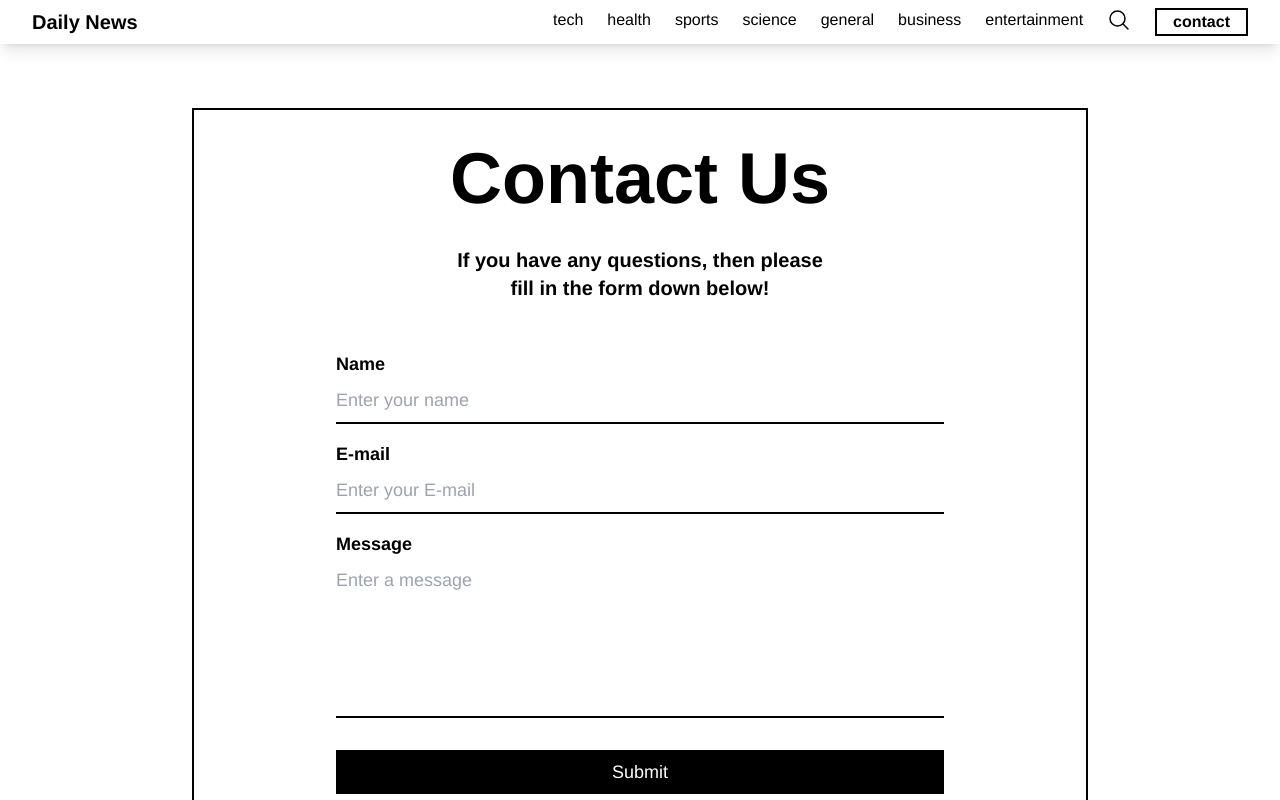
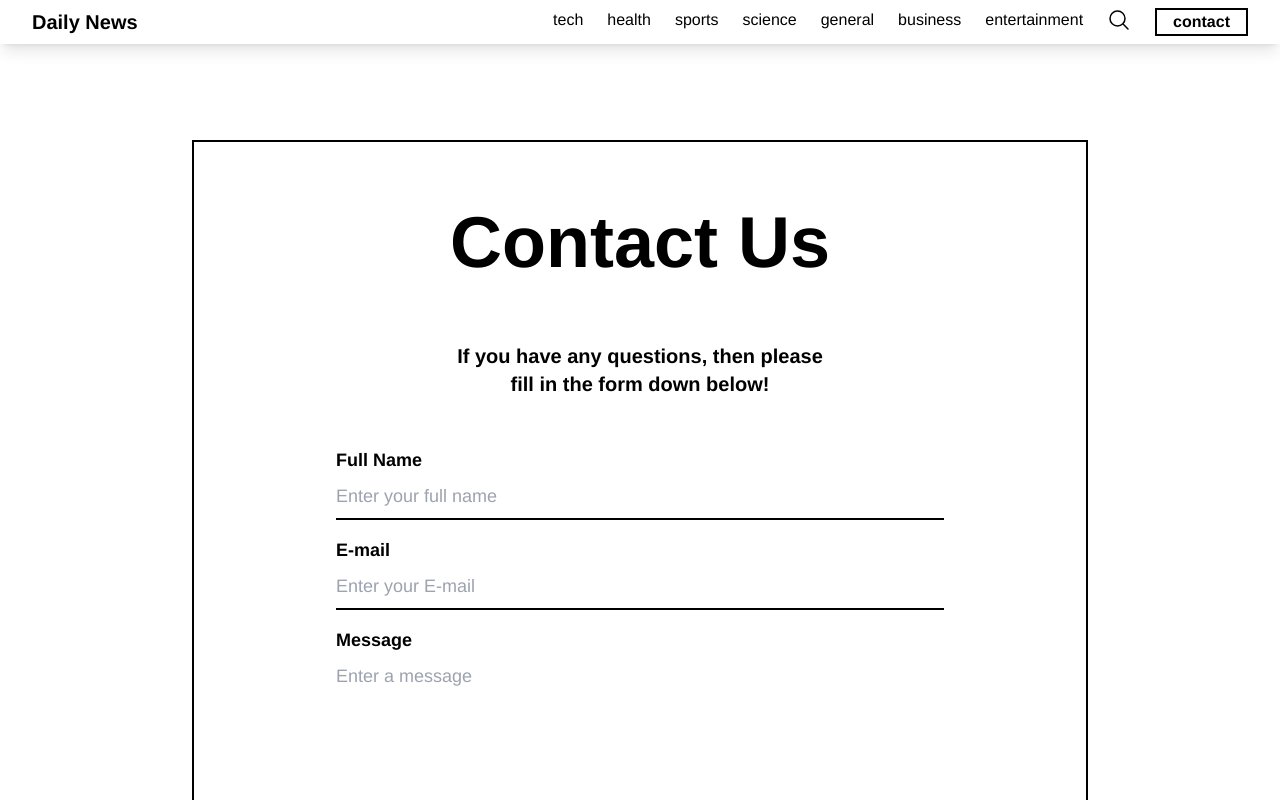
Before and after one commit to the-man2004/news-app, a Vue app: page /contact in a window 1280 px wide. Shown: the top 800 px of the page. Built offline with nearby package versions, Linux system fonts and the light colour scheme.

Commit message:
Added warning for when input is invalid.

```diff
--- a/src/views/Contact.vue
+++ b/src/views/Contact.vue
@@ -1,8 +1,8 @@
 <template>
-  <div class="min-h-screen m-4 p-4 md:p-8 md:m-8">
+  <div class="min-h-screen m-8 p-4 md:p-8 md:m-16">
     <div class="max-w-4xl w-full mx-auto border-2 border-black">
       <h1
-        class="my-4 text-3xl text-center font-bold sm:text-5xl md:my-8 lg:text-7xl"
+        class="my-8 text-3xl text-center font-bold sm:text-5xl md:my-16 lg:text-7xl"
       >
         Contact Us
       </h1>
@@ -16,19 +16,25 @@
         class="text-sm max-w-2xl mx-auto p-4 md:text-lg md:p-8"
       >
         <div class="flex flex-col mb-2 md:mb-4">
-          <label for="name" class="font-semibold">Name</label>
+          <label for="name" class="font-semibold">Full Name</label>
+          <span v-if="!isNameValid" class="mt-2 text-red-500 font-semibold"
+            >⚠️Please enter your full name!</span
+          >
           <input
             v-model="name"
             @input="checkName"
             id="name"
             :class="{ invalid: !isNameValid }"
             class="border-b-2 border-black py-1 outline-none md:py-2"
-            placeholder="Enter your name"
+            placeholder="Enter your full name"
             type="text"
           />
         </div>
         <div class="flex flex-col mb-2 md:mb-4">
           <label for="email" class="font-semibold">E-mail</label>
+          <span v-if="!isEmailValid" class="mt-2 text-red-500 font-semibold"
+            >⚠️Please enter your E-mail address!</span
+          >
           <input
             v-model="email"
             @input="checkEmail"
@@ -41,6 +47,9 @@
         </div>
         <div class="flex flex-col mb-2 md:mb-4">
           <label for="message" class="font-semibold">Message</label>
+          <span v-if="!isMessageValid" class="mt-2 text-red-500 font-semibold"
+            >⚠️Please add a message!</span
+          >
           <textarea
             v-model="message"
             @input="checkMessage"
```
